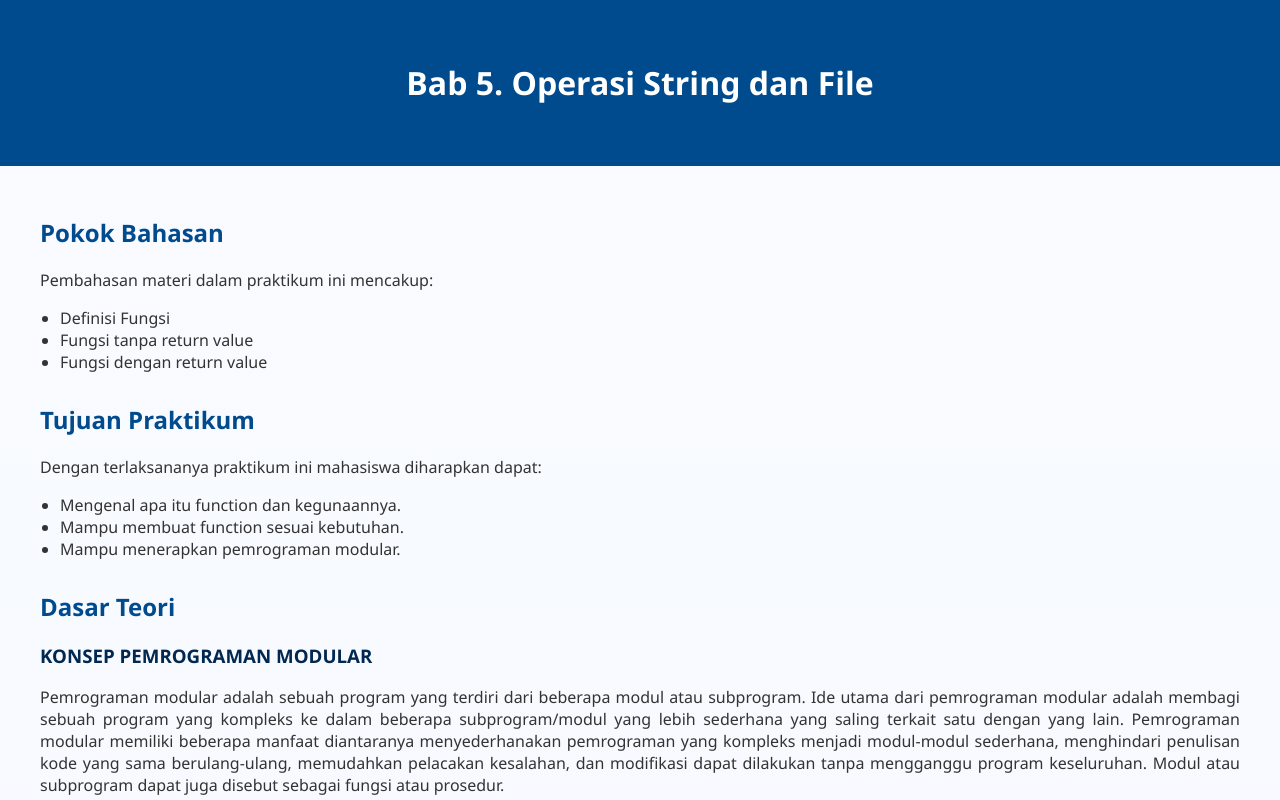
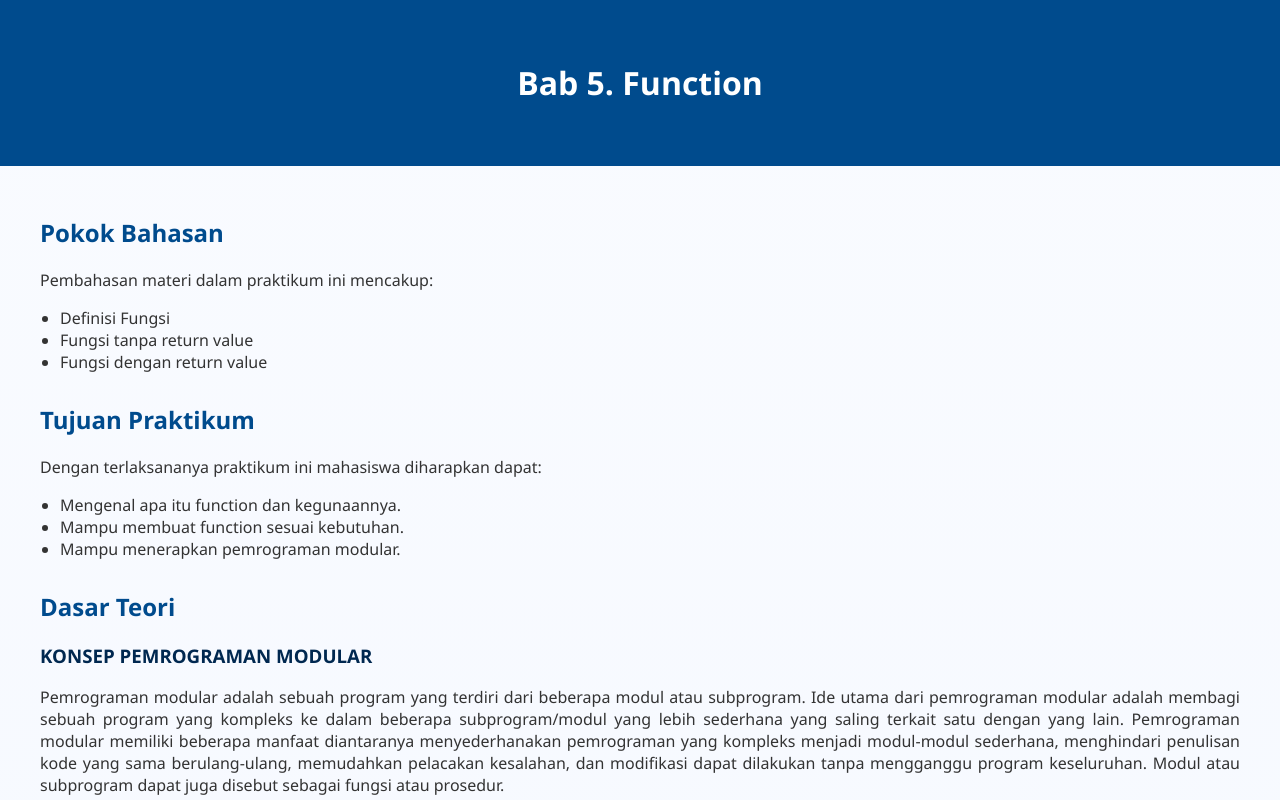
Before and after one commit to isnainimuh/algopro, a plain HTML site: page bab5.html in a window 1280 px wide. Shown: the top 800 px of the page. Drawn offline with nearby package versions, Linux system fonts and the light colour scheme.

Commit message:
Update bab5.html

```diff
--- a/bab5.html
+++ b/bab5.html
@@ -9,7 +9,7 @@
 </head>
 <body>
   <header>
-    <h1>Bab 5. Operasi String dan File</h1>
+    <h1>Bab 5. Function</h1>
   </header>
 
   <div class="container">
```
